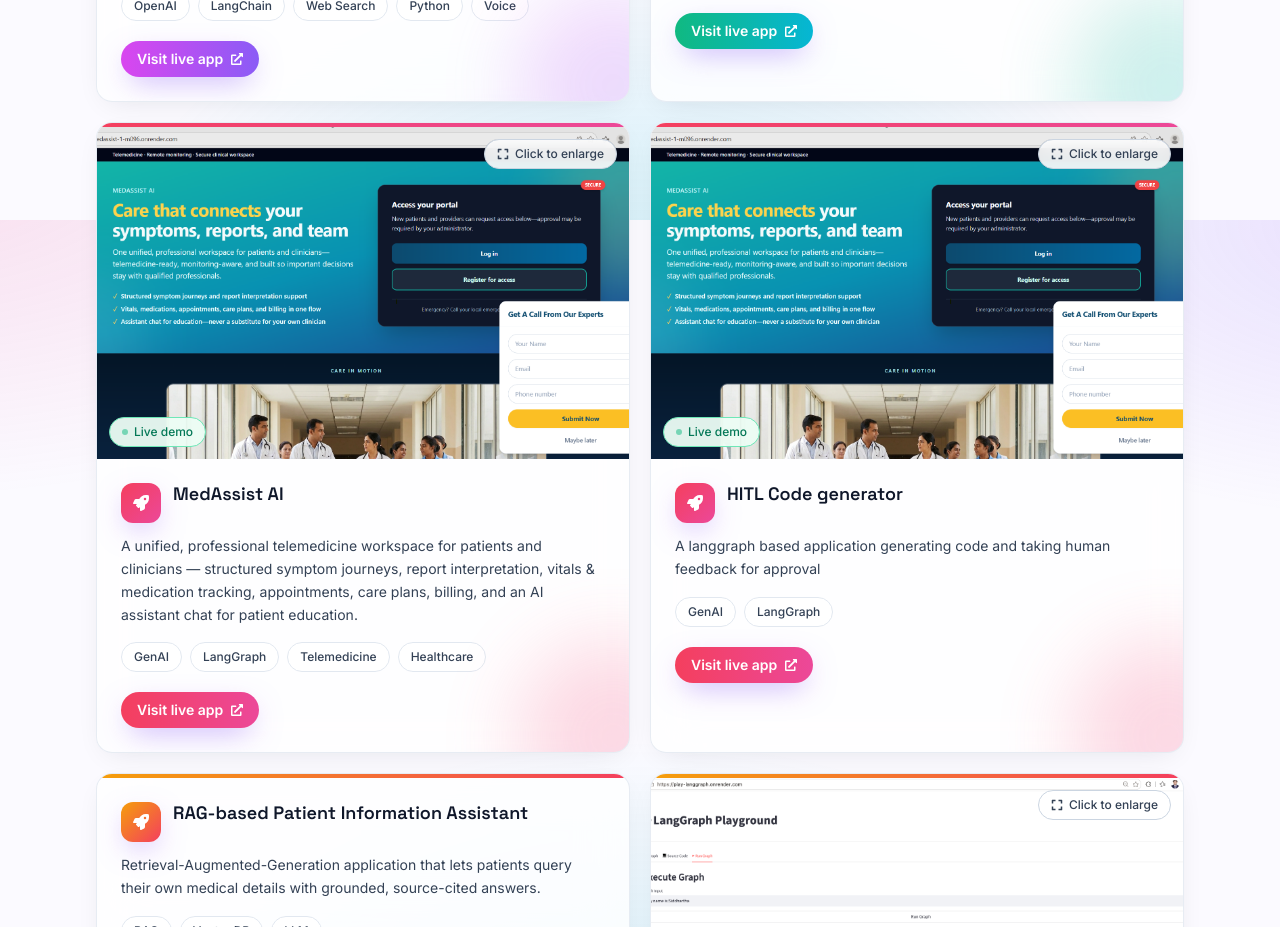
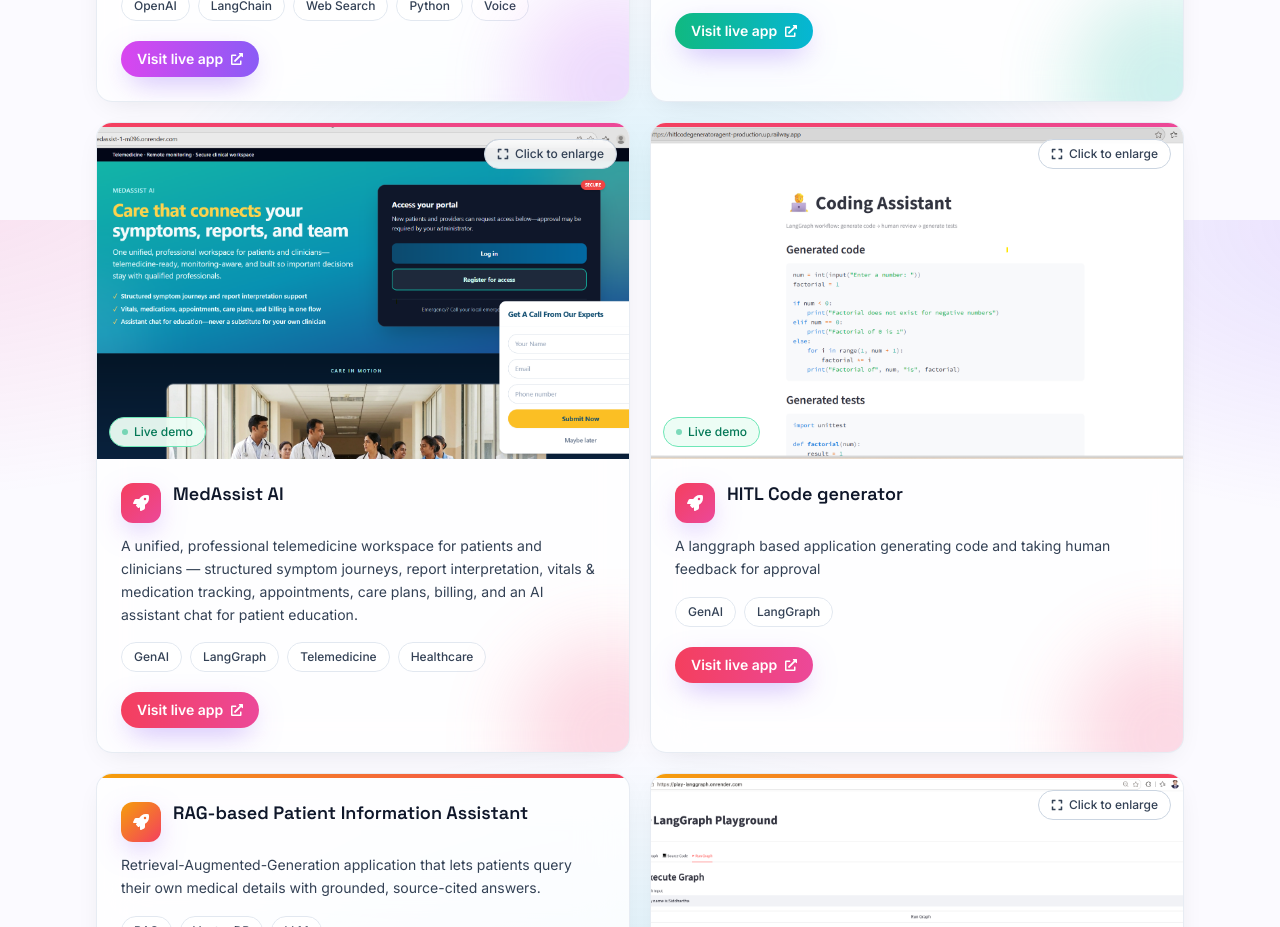
Before and after one commit to siddhartha4u2c/siddharthaborpuzari, a React (Vite) app: page / in a window 1280 px wide. Shown: the part 4580-5507 px from the top of the page. Built offline with nearby package versions, Linux system fonts and the light colour scheme.

Commit message:
Update data.ts

```diff
--- a/src/data.ts
+++ b/src/data.ts
@@ -166,7 +166,7 @@
       'A langgraph based application generating code and taking human feedback for approval ',
     tags: ['GenAI', 'LangGraph'],
     color: 'from-rose-500 to-pink-500',
-    image: '/projects/medassist.png',
+    image: '/projects/hitl.png',
     liveUrl: 'https://hitlcodegeneratoragent-production.up.railway.app',
   },
   {
```
